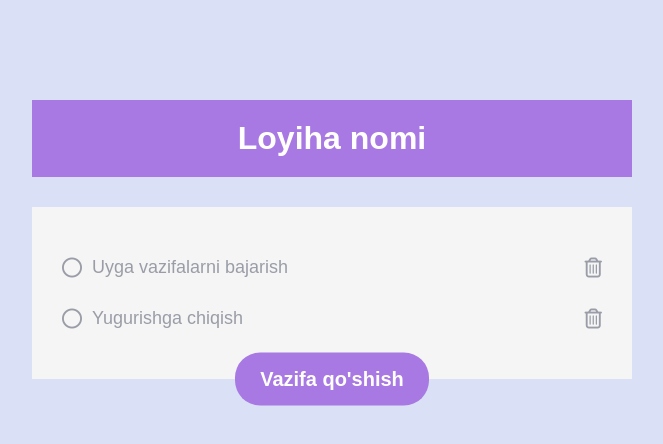
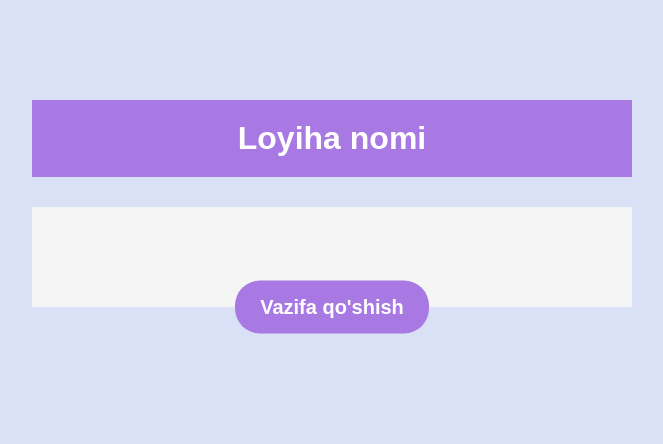
Before and after one commit to oybeksalomov/ToDo-list-project, a Vue app: page / in a window 1280 px wide. Shown: the top 444 px of the page, without its empty margins (308-971 px from the left). Built offline with nearby package versions, Linux system fonts and the light colour scheme.

Commit message:
edit App (connect localstorage)

```diff
--- a/src/App.vue
+++ b/src/App.vue
@@ -40,40 +40,50 @@ export default {
   },
   data() {
     return {
-      todoList: [
-        {
-          id: 1,
-          body: "Uyga vazifalarni bajarish",
-          isDone: false
-        },
-        {
-          id: 2,
-          body: "Yugurishga chiqish",
-          isDone: false
-        }
-      ],
+      todoList: [],
       isVisible: false
     }
   },
   methods: {
     toggleIsDone(taskId) {
-      this.todoList.forEach(task => {
+      let existingArray = JSON.parse(localStorage.getItem('todoList'))
+      existingArray.forEach(task => {
         if(task.id === taskId) {
           task.isDone = !task.isDone
 
         }
       })
+      localStorage.setItem('todoList', JSON.stringify(existingArray))
+
+      this.todoList = JSON.parse(localStorage.getItem('todoList'))
     },
     deleteTask(taskId) {
       this.todoList = this.todoList.filter(task => task.id !== taskId)
+
+      let existingArray = JSON.parse(localStorage.getItem('todoList'))
+      let filteredArr = existingArray.filter(task => task.id !== taskId)
+      localStorage.setItem('todoList', JSON.stringify(filteredArr))
+
+      this.todoList = JSON.parse(localStorage.getItem('todoList'))
     },
     openModal() {
       this.isVisible = true
     },
     createTask(task) {
-      this.todoList.push(task)
+      let existingArray = JSON.parse(localStorage.getItem('todoList'))
+      existingArray.push(task)
+      localStorage.setItem('todoList', JSON.stringify(existingArray))
+
+      this.todoList = JSON.parse(localStorage.getItem('todoList'))
+
       this.isVisible = false
     }
+  },
+  mounted() {
+    if(!JSON.parse(localStorage.getItem('todoList'))) {
+      localStorage.setItem('todoList', JSON.stringify([]))
+    }
+    this.todoList = JSON.parse(localStorage.getItem('todoList'))
   }
 }
 </script>
--- a/src/components/AddTask.vue
+++ b/src/components/AddTask.vue
@@ -6,7 +6,7 @@
         <input type="text" class="addTaskInput" v-model="task.body">
         <div class="addTaskBtnBox">
           <button class="addTaskBtn" @click="closeModal">Bekor qilish</button>
-          <button class="addTaskBtn" @click="createTask">Qo'shish</button>
+          <button class="addTaskBtn" @click="createTask" :disabled="!task.body">Qo'shish</button>
         </div>
       </form>
     </div>
@@ -34,6 +34,7 @@
     methods: {
       closeModal() {
         this.$emit('update:isShow', false)
+        this.task.body = ''
       },
       createTask() {
         this.task.id = Date.now()
@@ -42,6 +43,7 @@
           body: '',
           isDone: false
         }
+
       }
     }
   }
```
